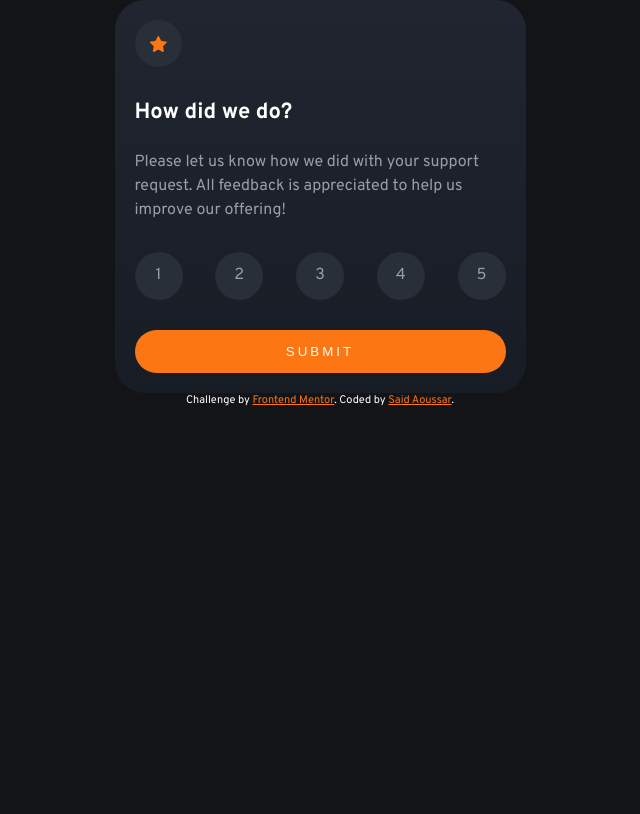
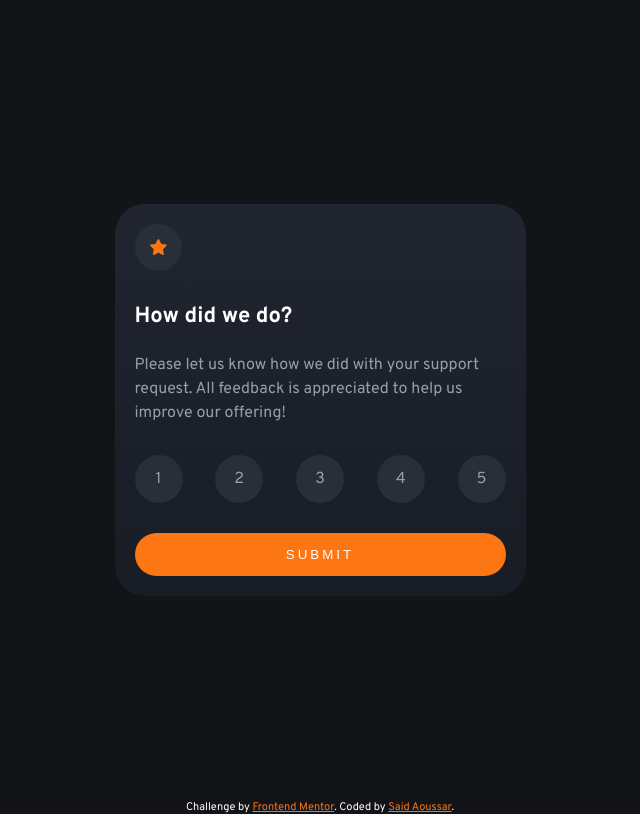
Before and after one commit to SaidAoussar/interactive-rating-component, a plain HTML site: page index.html in a window 1280 px wide. Shown: the whole page, without its empty margins (320-960 px from the left). Drawn offline with Linux system fonts and the light colour scheme.

Commit message:
All page content should be contained by landmarks

```diff
--- a/app/scss/_globals.scss
+++ b/app/scss/_globals.scss
@@ -19,7 +19,7 @@ body {
   height: 100vh;
 }
 
-section.wrapper {
+main.wrapper {
   height: 100%;
   display: flex;
   align-items: center;
--- a/index.html
+++ b/index.html
@@ -102,12 +102,13 @@
         </div>
       </article>
     </main>
-    <div class="attribution">
+
+    <footer class="attribution">
       Challenge by
       <a href="https://www.frontendmentor.io?ref=challenge" target="_blank"
         >Frontend Mentor</a
       >. Coded by <a href="https://saidaoussar.tech/">Said Aoussar</a>.
-    </div>
+    </footer>
     <script src="./app/js/app.js"></script>
   </body>
 </html>
```
Also changed, not shown: dist/style.css, 1 other file.
